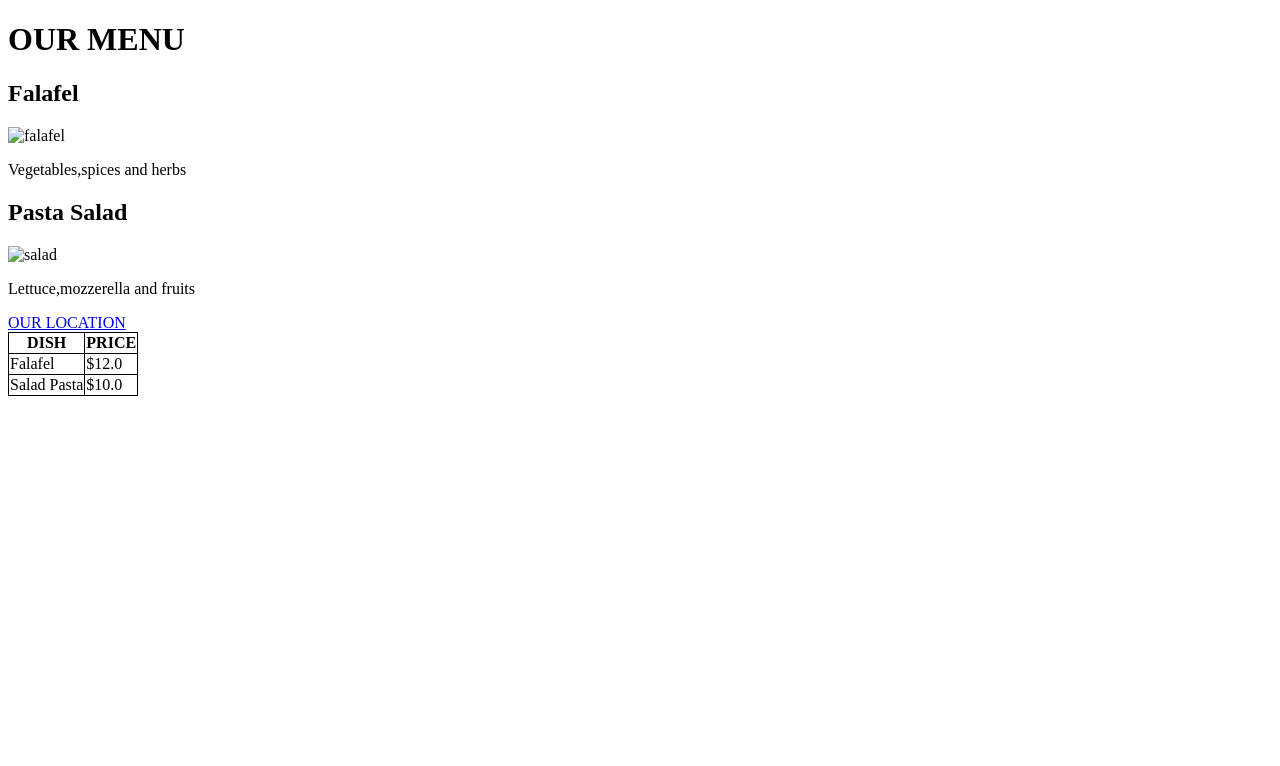
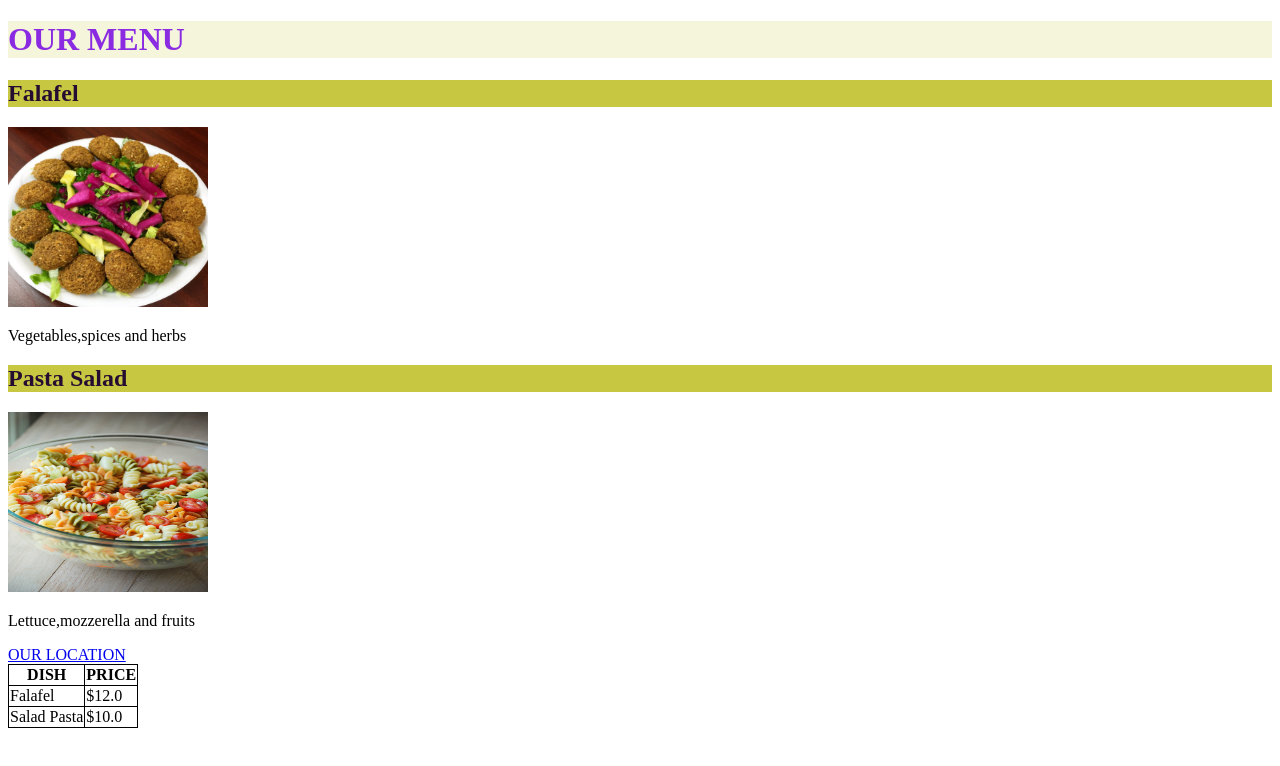
Before and after one commit to Mac-Reine/Frondend-trial, a plain HTML site: page index.html in a window 1280 px wide. Drawn offline with Linux system fonts and the light colour scheme; files whose address does not match are found by name.

Commit message:
css added

```diff
--- a/index.html
+++ b/index.html
@@ -2,14 +2,15 @@
 <html>
     <head>
         <title>LITTLE LEMON</title>
+        <link rel="stylesheet" href="style.css"/>
     </head>
     <body>
         <h1>OUR MENU</h1>
         <h2>Falafel</h2>
-        <img src="C:\Users\Sreelakshmi\OneDrive\Desktop\falafel.jpg" width="200" height="180" alt="falafel">
+        <img src="C:\Users\Sreelakshmi\OneDrive\Desktop\Frondend-trial\images\falafel.jpg" width="200" height="180" alt="falafel">
         <p>Vegetables,spices and herbs</p>
         <h2>Pasta Salad</h2>
-        <img src="C:\Users\Sreelakshmi\OneDrive\Desktop\salad.jpeg" width="200" height="180" alt="salad">
+        <img src="C:\Users\Sreelakshmi\OneDrive\Desktop\Frondend-trial\images\salad.jpeg" width="200" height="180" alt="salad">
         <p>Lettuce,mozzerella and fruits</p>
         <a href="location.html">OUR LOCATION</a>
 
--- /dev/null
+++ b/style.css
@@ -0,0 +1,10 @@
+h1{
+    color:blueviolet;
+    background-color: beige;
+}
+h2{color: rgb(37, 13, 49);
+background-color: rgb(199, 199, 66);
+}
+    h4{
+        color: blue;
+    }
```
Also changed, not shown: location.html (+1 -0 lines), login.html (+1 -0 lines), images/falafel.jpg (added), images/salad.jpeg (added).
